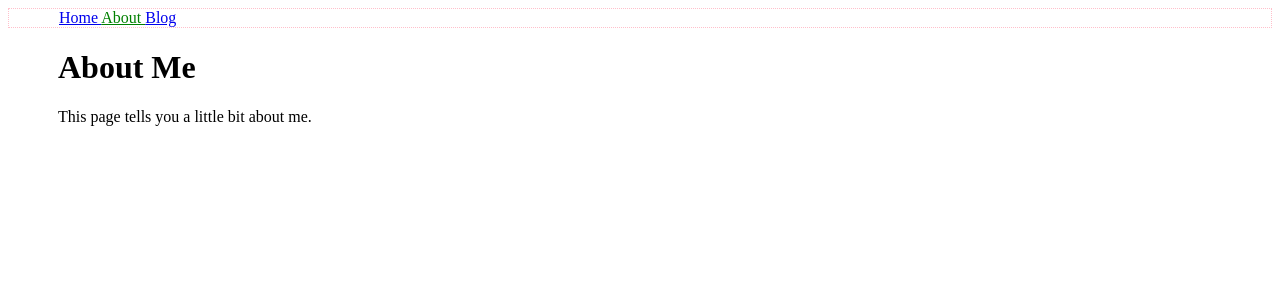
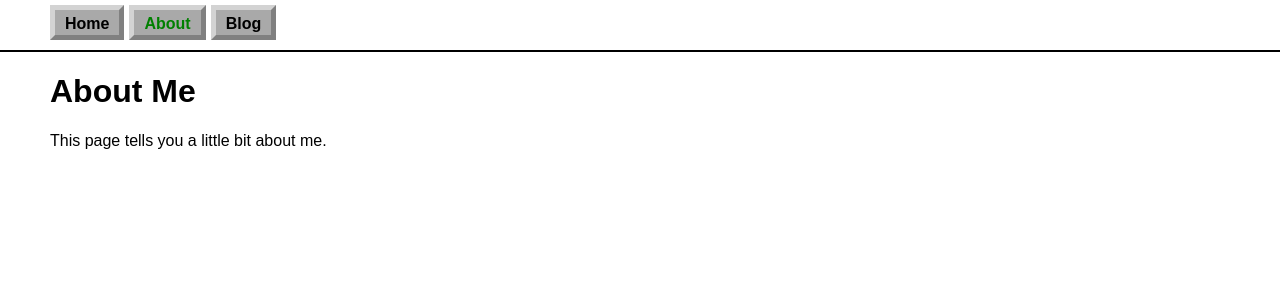
Before and after one commit to laithp/laithp.github.io, a Jekyll site: the page built from about.md, in a window 1280 px wide. Shown: the top 300 px of the page. Built offline with Jekyll 4.4.1, drawn with Linux system fonts in a browser that asks for light colours; our own code applies the rules of GitHub Pages for plain Markdown files.

Commit message:
updating styling - including nav styling

```diff
--- a/_includes/navigation.html
+++ b/_includes/navigation.html
@@ -1,7 +1,10 @@
 <nav>
     {% for item in site.data.navigation %}
-    <a href="{{ item.link }}" {% if page.url == item.link %}class="current"{% endif %}>
-      {{ item.name }}
-    </a>
+    <div>
+      <a href="{{ item.link }}" {% if page.url == item.link %}class="current"{% endif %}>
+        {{ item.name }}
+      </a>
+    </div>
+
   {% endfor %}
 </nav>
--- a/_sass/main.scss
+++ b/_sass/main.scss
@@ -1,14 +1,40 @@
 /*-----
 setup general site styling
 -----*/
-*{
-  //padding: 0;
-  //margin: 0;
+
+body {
+  margin: 0;
+  font-family: 'Poppins', sans-serif;
+
 }
 
 nav {
   padding-left: 50px;
-  border: 1px dotted pink;
+  width: 100%;
+  height: 50px;
+  border-bottom: 2px solid black;
+}
+
+nav div {
+  float: left;
+  border: 5px solid black;
+  border-top: 5px solid  lightgrey;
+  border-left: 5px solid   lightgray;
+  border-bottom: 5px solid  grey;
+  border-right: 5px solid   grey;
+  background-color: darkgrey;
+  padding: 5px;
+  padding-left:10px;
+  padding-right: 10px;
+  padding-bottom: 2px;
+  margin-top: 5px;
+  margin-right: 5px;
+}
+
+nav a {
+  color: black;
+  text-decoration: none;
+  font-weight: bold;
 }
 
 div.content {
```
